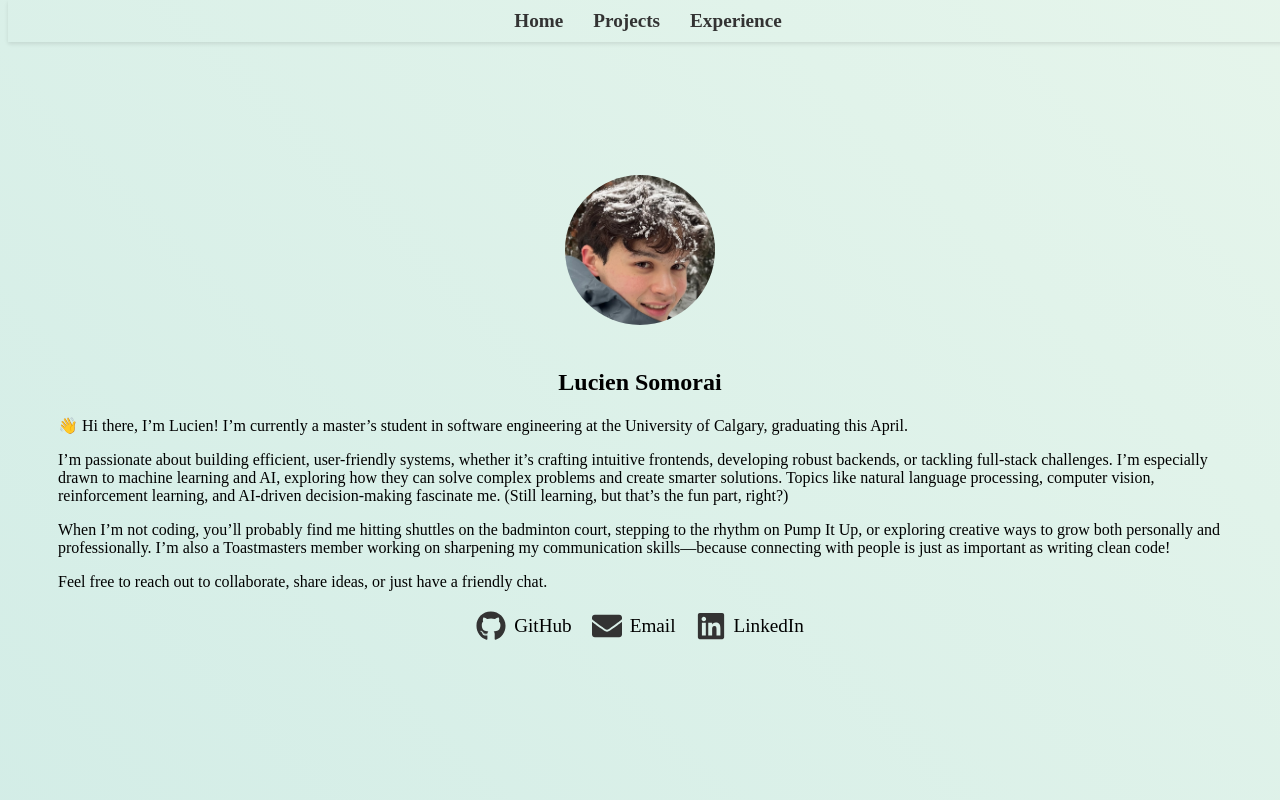
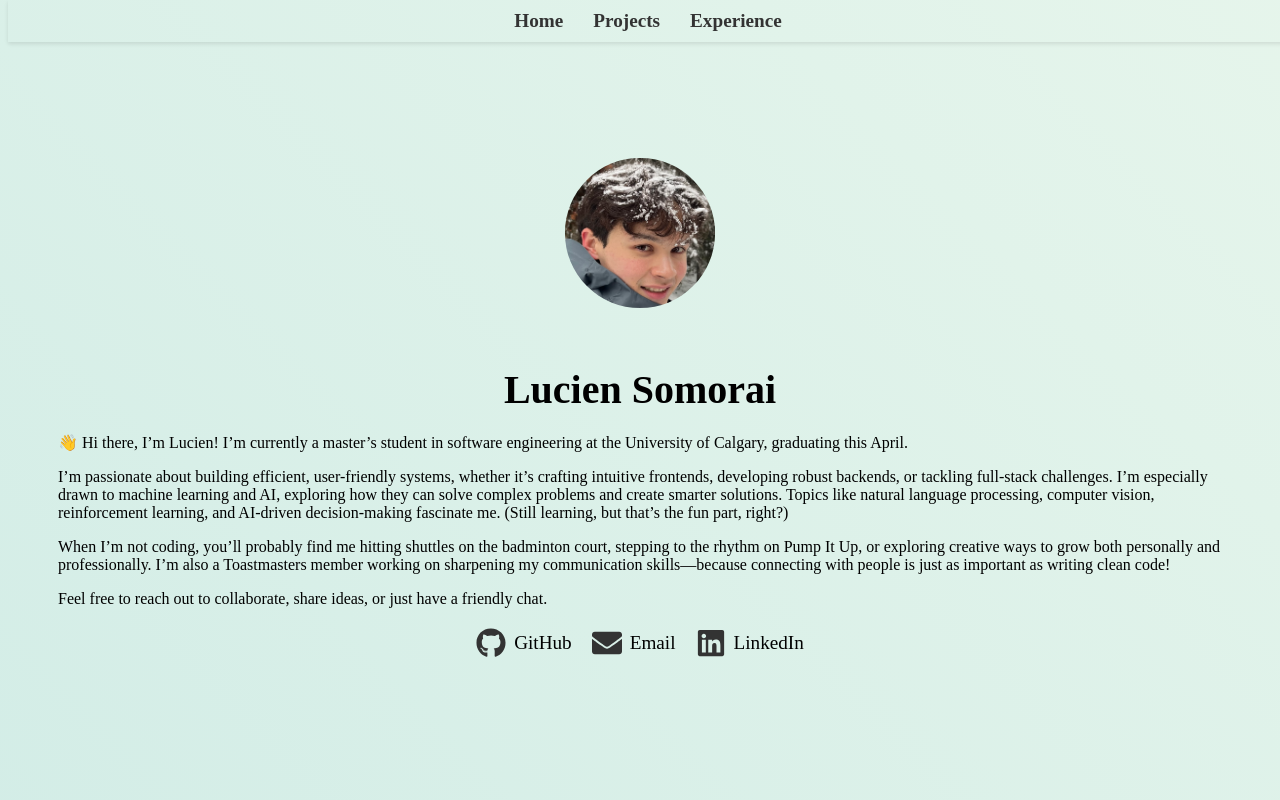
Before and after one commit to lsomorai/personal_portfolio, a React (Create React App) app: page / in a window 1280 px wide. Shown: the top 800 px of the page. Built offline with nearby package versions, Linux system fonts and the light colour scheme.

Commit message:
added fade in animations to the home content and profile pic

```diff
--- a/package.json
+++ b/package.json
@@ -8,6 +8,7 @@
     "@emotion/styled": "^11.14.0",
     "@mui/icons-material": "^6.3.1",
     "cra-template": "1.2.0",
+    "framer-motion": "^12.0.1",
     "react": "^19.0.0",
     "react-dom": "^19.0.0",
     "react-icons": "^5.4.0",
--- a/src/pages/Home.js
+++ b/src/pages/Home.js
@@ -1,16 +1,45 @@
 import React from 'react';
+import { motion } from 'framer-motion';
 import { FaGithub, FaLinkedin, FaEnvelope } from 'react-icons/fa';
 import BackgroundAnimation from '../components/BackgroundAnimation';
 import '../styles/Home.css';
 
 const Home = () => {
+  const fadeInUp = {
+    hidden: { opacity: 0, y: 20 },
+    visible: { opacity: 1, y: 0, transition: { duration: 0.8 } },
+  };
+
+  const staggerContainer = {
+    hidden: { opacity: 1 },
+    visible: { opacity: 1, transition: { staggerChildren: 0.2 } },
+  };
+
   return (
     <section id="home" className="home">
       <BackgroundAnimation />
-      <div className="home-content">
-        <img src="/assets/profilepic.jpg" alt="Lucien Somorai" className="profile-picture" />
-        <h1>Lucien Somorai</h1>
-        <div className="paragraph-text">
+      <motion.div
+        className="home-content"
+        variants={staggerContainer}
+        initial="hidden"
+        animate="visible"
+      >
+        <motion.img
+          src="/assets/profilepic.jpg"
+          alt="Lucien Somorai"
+          className="profile-picture"
+          variants={fadeInUp}
+          animate={{
+            scale: [1, 1.1, 1],
+          }}
+          transition={{
+            duration: 6,
+            repeat: Infinity,
+            ease: "linear",
+          }}
+        />
+        <motion.h1 variants={fadeInUp}>Lucien Somorai</motion.h1>
+        <motion.div className="paragraph-text" variants={fadeInUp}>
           <p>
             👋 Hi there, I’m Lucien!
             I’m currently a master’s student in software engineering at the University of Calgary, graduating this April.
@@ -29,8 +58,8 @@ const Home = () => {
           <p>
             Feel free to reach out to collaborate, share ideas, or just have a friendly chat.
           </p>
-        </div>
-        <div className="social-links">
+        </motion.div>
+        <motion.div className="social-links" variants={fadeInUp}>
           <a href="https://github.com/lsomorai" target="_blank" rel="noopener noreferrer">
             <FaGithub className="icon" /> GitHub
           </a>
@@ -40,8 +69,8 @@ const Home = () => {
           <a href="https://linkedin.com/in/lucien-somorai/" target="_blank" rel="noopener noreferrer">
             <FaLinkedin className="icon" /> LinkedIn
           </a>
-        </div>
-      </div>
+        </motion.div>
+      </motion.div>
     </section>
   );
 };
--- a/src/styles/Home.css
+++ b/src/styles/Home.css
@@ -8,9 +8,18 @@
   color: black;
 }
 
+h1 {
+  font-size: 2.5rem;
+  margin-bottom: 20px;
+}
+
 .paragraph-text {
   text-align: left;
   color: black;
+}
+
+.paragraph-text p {
+  margin-bottom: 1rem;
 }
 
 .home-content {
@@ -37,10 +46,11 @@
   color: black;
   text-decoration: none;
   font-size: 1.2em;
-  transition: color 0.3s ease;
+  transition: transform 0.3s ease, color 0.3s ease;
 }
 
 .social-links a:hover {
+  transform: scale(1.1);
   color: #f39c12;
 }
 
```
Also changed, not shown: 1 other file (tests, documents, lock files or other folders).
